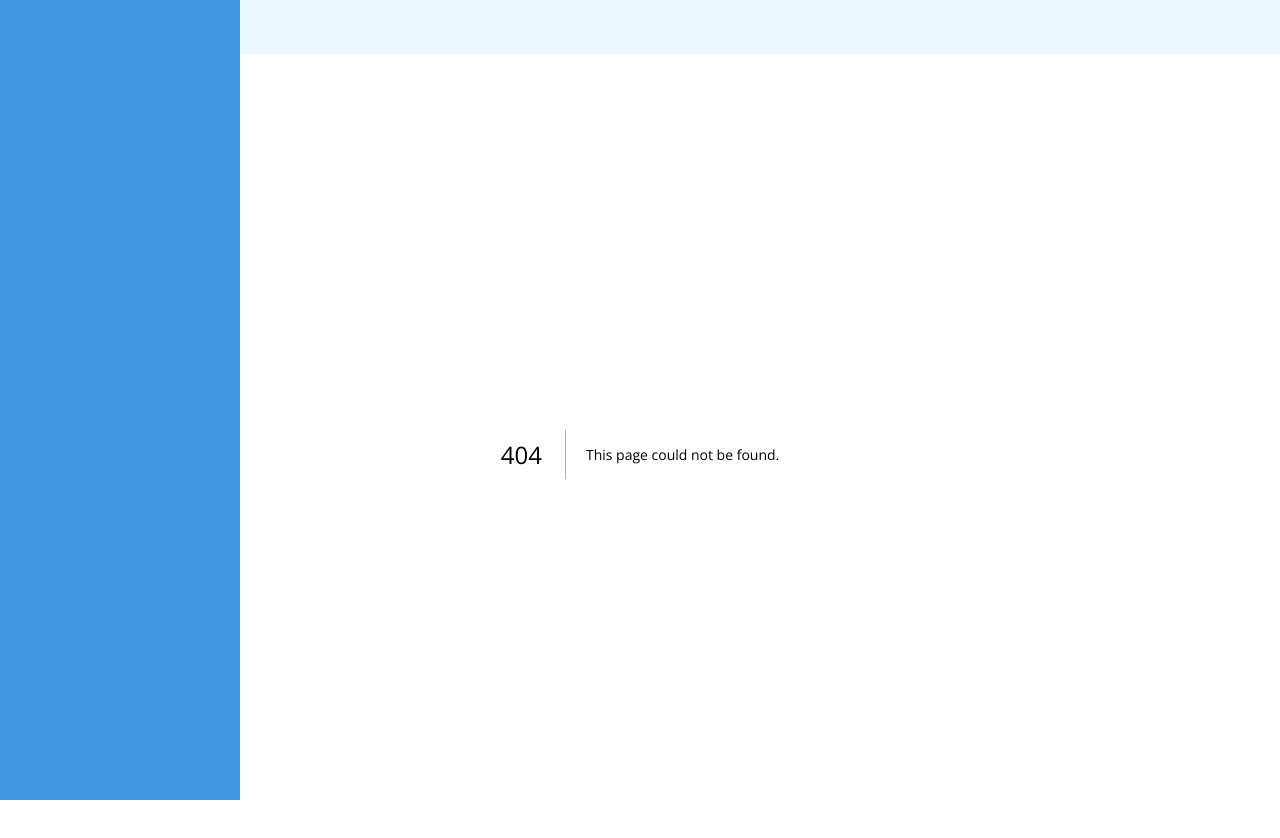
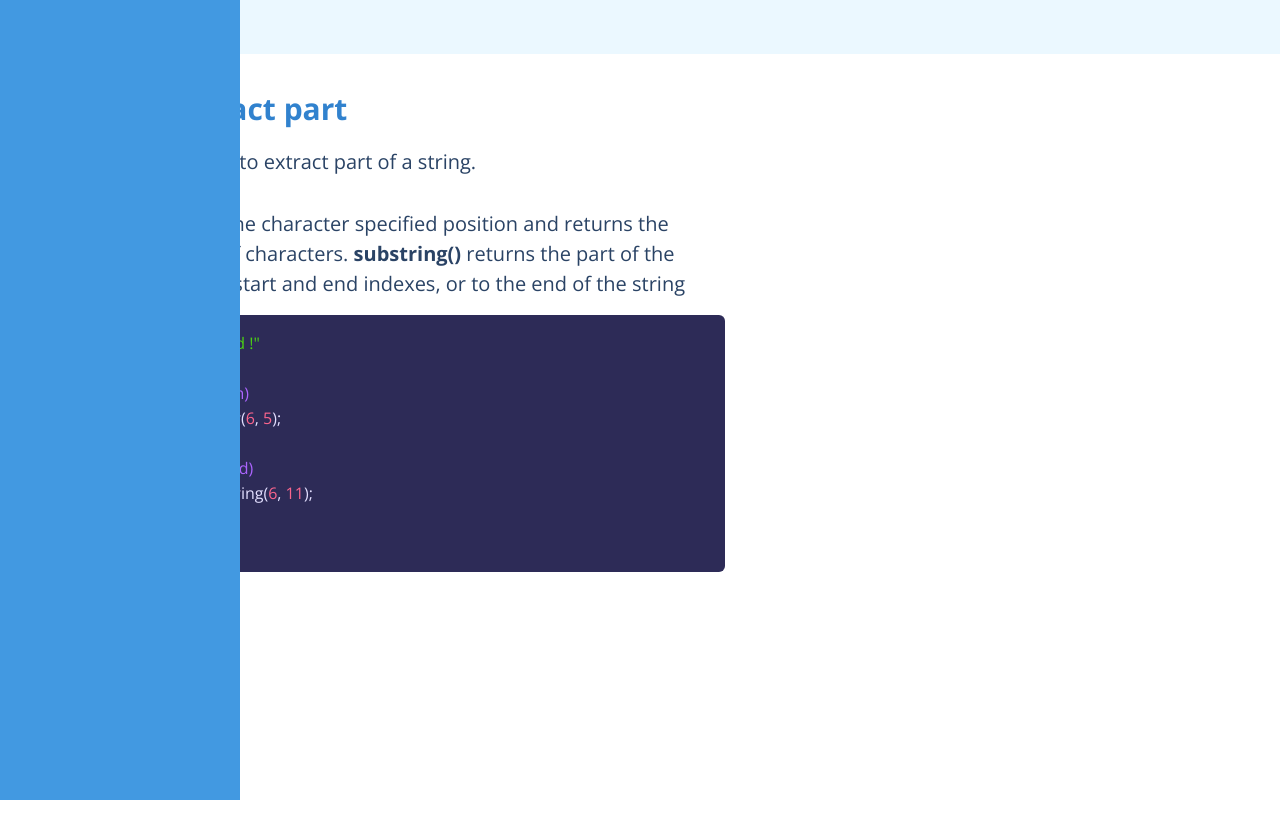
Before and after one commit to o-louis/CodeTips, a Next.js app: page /posts/extract-part-of-string in a window 1280 px wide. Before the commit this address had no page. Shown: the top 838 px of the page. After the commit the page ends 800 px from the top, so only its background shows below. Built offline with nearby package versions, Linux system fonts and the light colour scheme; what @tailwindcss/ui would draw is missing.

Commit message:
docs: Extract part of a string

```diff
--- /dev/null
+++ b/pages/posts/extract-part-of-string/index.mdx
@@ -0,0 +1,28 @@
+import BlogPost from "../../../components/BlogPost";
+import { Light as SyntaxHighlighter } from "react-syntax-highlighter";
+import { shadesOfPurple } from "react-syntax-highlighter/dist/cjs/styles/hljs";
+
+export const meta = {
+  title: "String - extract part",
+  description: "Extract part of a string",
+};
+
+export default ({ children }) => <BlogPost meta={meta}>{children}</BlogPost>;
+
+There are two ways to extract part of a string.
+
+**substr()** begins at the character specified position and returns the specified number of characters.
+**substring()** returns the part of the string between the start and end indexes, or to the end of the string
+
+<SyntaxHighlighter
+  language="javascript"
+  style={shadesOfPurple}
+  className="syntaxhighlighter font-sans rounded-md"
+>
+  {`const str = "Hello World !"\n
+// 1. substr(start, length)
+const word = str.substr(6, 5);\n
+// 2. substring(start, end)
+const word = str.substring(6, 11);\n
+// -> word = "World"`}
+</SyntaxHighlighter>
```
